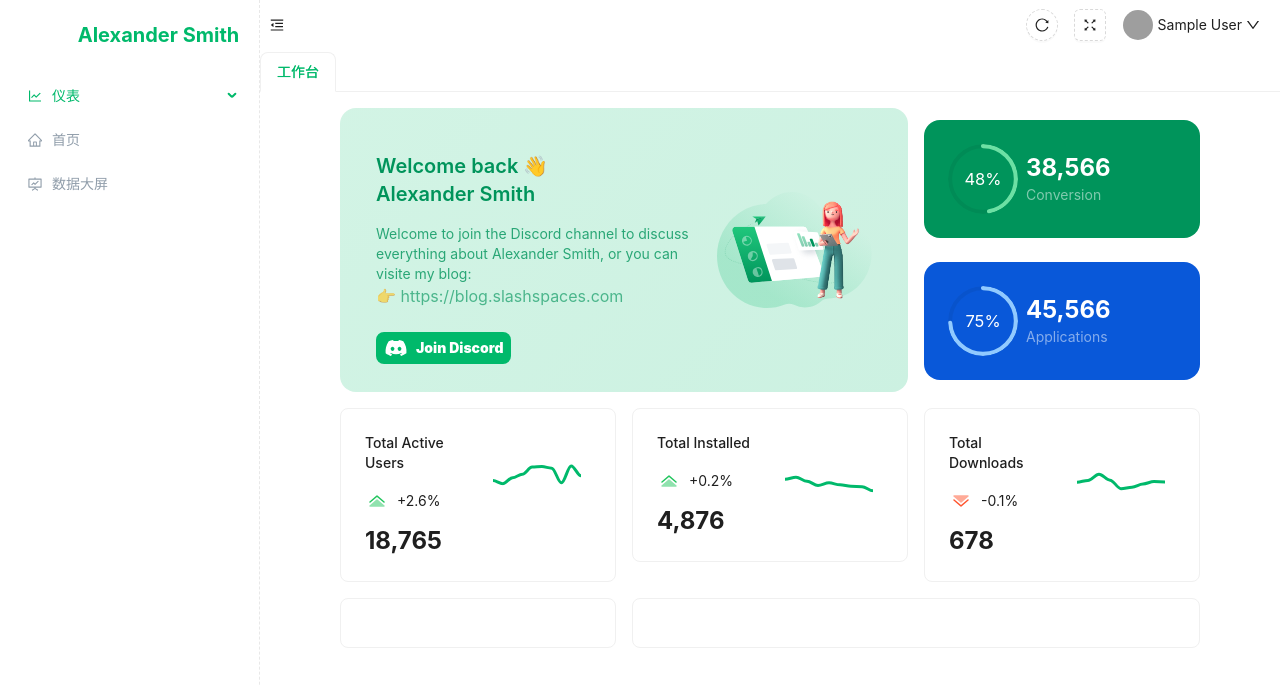
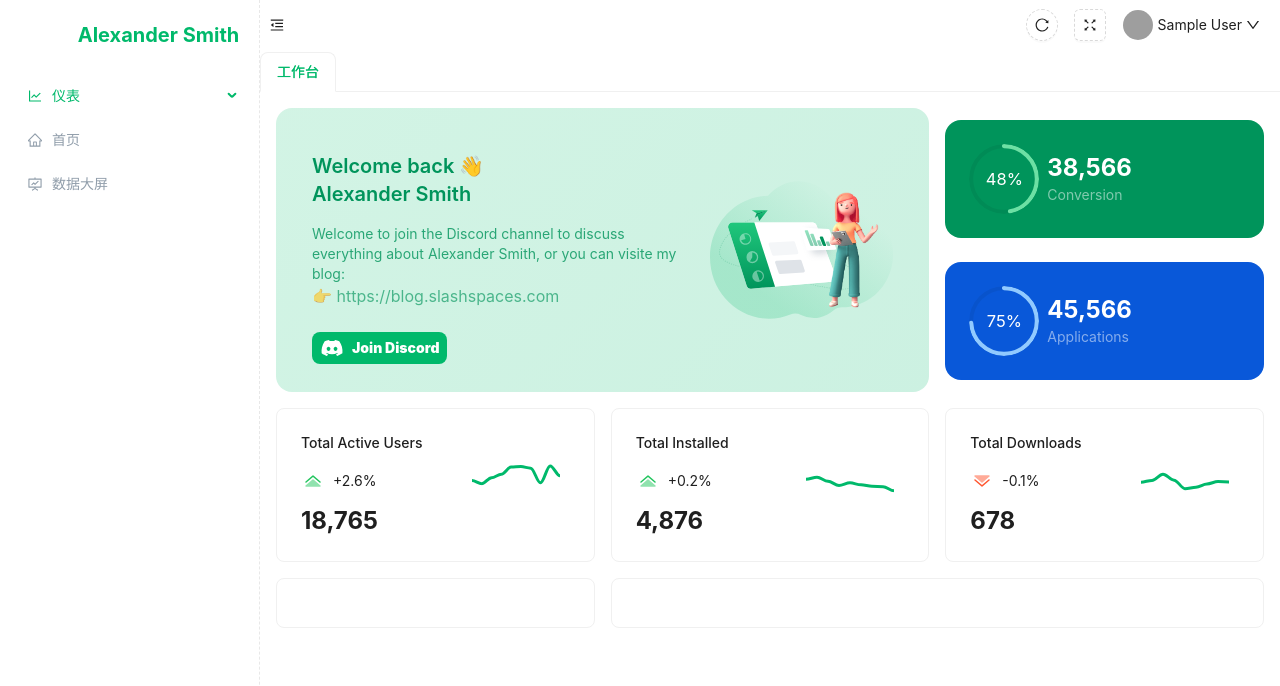
Before and after one commit to zeyuanHong0/react_management, a React (Vite) app: page /dashboard/workbench in a window 1280 px wide. Shown: the top 686 px of the page. Built offline with nearby package versions, Linux system fonts and the light colour scheme; sample sign-in values are in the browser's storage; grey boxes are pictures that could not be loaded; some icons are missing.

Commit message:
工作台边距调整

```diff
--- a/src/pages/dashboard/workbench/index.tsx
+++ b/src/pages/dashboard/workbench/index.tsx
@@ -6,7 +6,7 @@ import TotalCard from "./total-card";
 
 const Workbench = () => {
   return (
-    <div className="w-full h-full py-[16px] px-[16px] lg:px-[80px] box-border overflow-y-auto">
+    <div className="box-border h-full w-full overflow-y-auto px-[16px] py-[16px]">
       <Row gutter={[16, 16]} justify="center">
         <Col span={24} lg={16}>
           <BannerCard />
```
